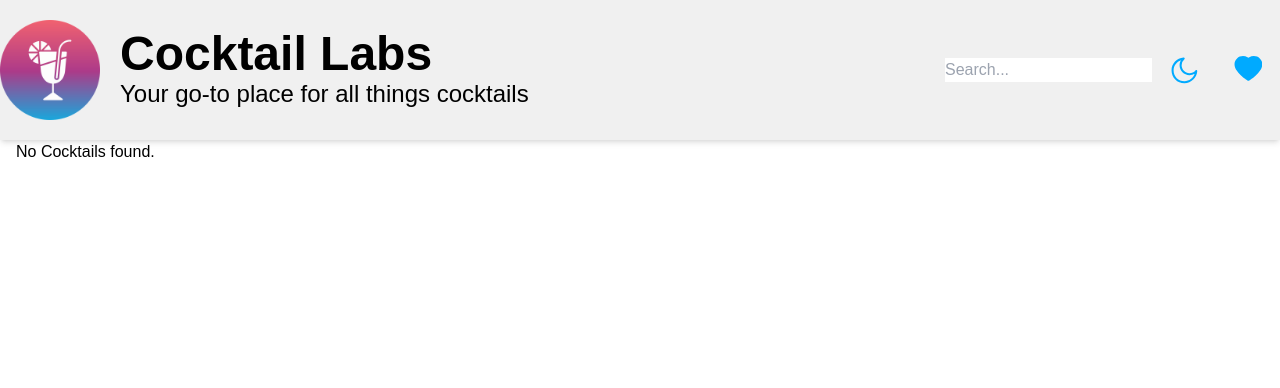
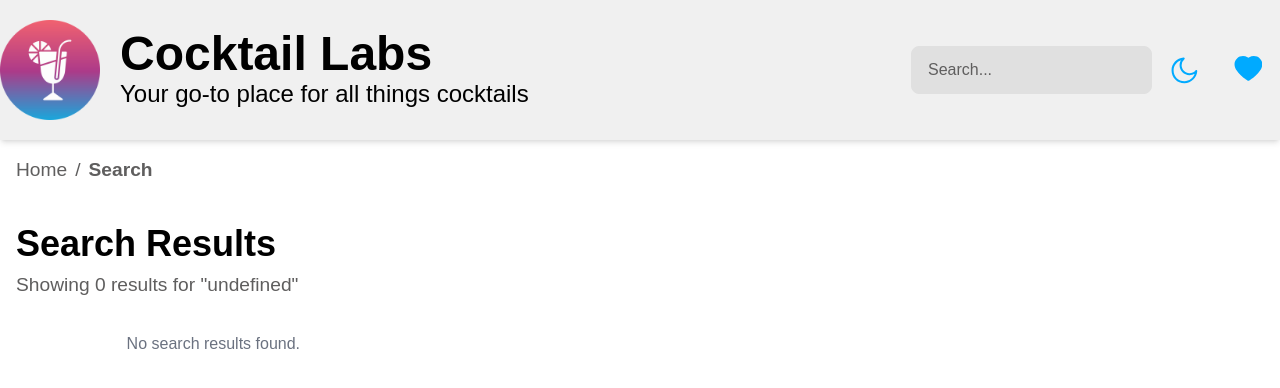
Before and after one commit to shakthisachintha/cocktail-lab, a Next.js app: page /search in a window 1280 px wide. Shown: the top 388 px of the page. Built offline with nearby package versions, Linux system fonts and the light colour scheme.

Commit message:
Page layout modifications and loading skeletons

```diff
--- a/app/components/BreadCrumbs.tsx
+++ b/app/components/BreadCrumbs.tsx
@@ -1,15 +1,32 @@
-import React from 'react'
+import { BreadCrumbPath } from '@/lib/types';
+import Link from 'next/link';
+import React from 'react';
 
-const BreadCrumbs = (items: { items: string[] }) => {
+const BreadCrumbs = ({ items }: { items: BreadCrumbPath[] }) => {
+
+    items.unshift({ label: 'Home', href: '/' });
+
     return (
-        <div className='flex items-center space-x-2 text-gray-500'>
-            {items.items.map((item, idx) => (
-                idx === items.items.length - 1 ?
-                    <div key={`bc-${idx}`} className='font-bold'>{item}</div> :
-                    <div key={`bc-${idx}`}>{item} <span>&#47;</span> </div>
-            ))}
+        <div className="breadcrumbs">
+            {items.map((item, idx) => {
+                const isLast = idx === items.length - 1;
+                return (
+                    <React.Fragment key={`breadcrumb-${idx}`}>
+                        {item.href ? (
+                            <Link href={item.href} className={isLast ? 'font-bold' : ''}>
+                                {item.label}
+                            </Link>
+                        ) : (
+                            <span className={isLast ? 'font-bold' : ''}>
+                                {item.label}
+                            </span>
+                        )}
+                        {isLast ? null : <span>&#47;</span>}
+                    </React.Fragment>
+                );
+            })}
         </div>
-    )
-}
+    );
+};
 
-export default BreadCrumbs
+export default BreadCrumbs;
--- /dev/null
+++ b/app/components/GridContainer.tsx
@@ -0,0 +1,28 @@
+import React from 'react'
+import BreadCrumbs from './BreadCrumbs'
+import { BreadCrumbPath } from '@/lib/types'
+
+interface Props extends React.PropsWithChildren {
+    path: BreadCrumbPath[],
+    title?: string
+    description?: string
+}
+
+const GridContainer = ({ children, path, title, description }: Props) => {
+    return (
+        <div className='grid-container'>
+            <BreadCrumbs items={path} />
+
+            {(title || description) && < div className="flex flex-col">
+                {title && <h1 className="page-title-text">{title}</h1>}
+                {description && <p className="page-desc-text">{description}</p>}
+            </div>}
+
+            <div className='main-grid grid grid-cols-1 sm:grid-cols-2 md:grid-cols-2 lg:grid-cols-3'>
+                {children}
+            </div>
+        </div >
+    )
+}
+
+export default GridContainer
--- a/app/components/SearchBox.tsx
+++ b/app/components/SearchBox.tsx
@@ -17,7 +17,7 @@ export const SearchBox = ({ onChange }: Props) => {
             <input
                 type="text"
                 placeholder="Search..."
-                className="input"
+                className="search-input"
                 onChange={(e) => setSearchTerm(e.target.value)}
                 onKeyDown={(e) => {
                     if (e.key === "Enter" && searchTerm.current) onChange(searchTerm.current);
--- a/app/globals.css
+++ b/app/globals.css
@@ -11,24 +11,48 @@ body {
   --light-dark-background: light-dark(#FFFFFF, #000000);
   --light-dark-bg-shade: light-dark(#F0F0F0, #1A1A1A);
   --light-dark-bg-accent: light-dark(#E0E0E0, #2A2A2A);
+
   --light-dark-text: light-dark(#000000, #FFFFFF);
+  --light-dark-text-accent: light-dark(#5f5e5e, #ababab);
 
   --color-blue: #0077cc;
   --color-blue-light: #00aaff;
+
+  --default-padding: 1rem;
+  --default-margin: 1rem;
+  --default-border-radius: 0.5rem;
+
+  --font-size-small: 0.8rem;
+  --font-size-medium: 1rem;
+  --font-size-large: 1.2rem;
+  --font-size-xlarge: 1.5rem;
+}
+
+.react-loading-skeleton {
+  --base-color: var(--light-dark-bg-shade) !important;
+  --highlight-color: var(--light-dark-bg-accent) !important;
 }
 
 .light-theme {
-  /* forces light color-scheme */
+  /* Forces light color-scheme */
   color-scheme: light;
 }
 
 .dark-theme {
-  /* forces dark color-scheme */
+  /* Forces dark color-scheme */
   color-scheme: dark;
 }
 
+.breadcrumbs {
+  font-size: var(--font-size-large);
+  color: var(--light-dark-text-accent);
+  display: flex;
+  gap: calc(var(--default-margin) / 2);
+  user-select: none;
+}
+
 .favourite-btn {
-  font-size: 2rem;
+  font-size: var(--font-size-xlarge);
   cursor: pointer;
   transition: color 0.3s;
   color: var(--color-blue-light);
@@ -38,11 +62,22 @@ body {
   }
 }
 
+.page-title-text {
+  font-size: calc(var(--font-size-xlarge) * 1.5);
+  font-weight: bold;
+  color: var(--light-dark-text);
+}
+
+.page-desc-text {
+  font-size: var(--font-size-large);
+  color: var(--light-dark-text-accent);
+}
+
 .icon-btn {
   width: 4rem;
   height: 4rem;
   border-radius: 50%;
-  font-size: 1.8rem;
+  font-size: calc(var(--font-size-large) * 1.5);
   cursor: pointer;
   transition: all 0.3s;
   color: var(--color-blue-light);
@@ -59,16 +94,76 @@ body {
 .navbar {
   background-color: var(--light-dark-bg-shade);
   color: var(--light-dark-text);
+  z-index: 100;
+}
 
-  .nav-link-btn {
-    padding: 0.5rem;
-    border-radius: 3rem;
-    background-color: var(--light-dark-bg-accent);
+.search-input {
+  border-radius: var(--default-border-radius);
+  border: 1px solid var(--light-dark-bg-accent);
+  padding: calc(var(--default-padding) / 1.5) var(--default-padding);
+  color: var(--light-dark-text);
+  background-color: var(--light-dark-bg-accent);
+  transition: border-color 0.3s;
+
+  &:focus {
+    outline: none;
+    border-color: var(--color-blue-light);
+  }
+
+  &::placeholder {
+    color: var(--light-dark-text-accent);
+  }
+
+}
+
+.cocktail-card {
+  color: var(--light-dark-text);
+  border-radius: var(--default-border-radius);
+  border: 1px solid var(--light-dark-bg-accent);
+  box-shadow: 0 0 10px rgba(0, 0, 0, 0.1);
+  padding: var(--default-padding);
+
+  .cover-image {
+    height: 20rem;
+    object-fit: cover;
+    border-top-left-radius: var(--default-border-radius);
+    border-top-right-radius: var(--default-border-radius);
+    border-bottom-left-radius: 0;
+    border-bottom-right-radius: 0;
+  }
+
+  .title-text {
     color: var(--light-dark-text);
-    transition: color 0.3s;
+    font-size: var(--font-size-large);
+    font-weight: bold;
+  }
 
-    &:hover {
-      color: var(--color-blue);
-    }
+  .category-text {
+    color: var(--light-dark-text-accent);
+    font-size: var(--font-size-medium);
+    margin: calc(var(--default-margin) / 2) 0;
+  }
+
+  .instruction-text {
+    color: var(--light-dark-text);
+    font-size: var(--font-size-medium);
+    display: -webkit-box;
+    -webkit-line-clamp: 2;
+    line-clamp: 2;
+    -webkit-box-orient: vertical;
+    overflow: hidden;
+    margin: var(--default-margin) 0;
   }
 }
+
+.grid-container {
+  display: flex;
+  flex-direction: column;
+  gap: calc(var(--default-margin) * 2);
+  padding: var(--default-padding) 0;
+
+  .main-grid {
+    gap: calc(var(--default-margin) * 2);
+  }
+
+}
--- a/app/page.tsx
+++ b/app/page.tsx
@@ -1,45 +1,69 @@
 'use client';
-import { Cocktail } from "@/lib/types";
-import { useEffect, useState } from "react";
-import CocktailCardsContainer from "./components/CocktailCardsContainer";
-import { fetchRandomCocktail } from "@/lib/cocktail-db-utils";
+import { useEffect } from 'react';
+import { Cocktail } from '@/lib/types';
+import { fetchRandomCocktail } from '@/lib/cocktail-db-utils';
+import { useInfiniteQuery, useQueryClient } from '@tanstack/react-query';
+import CocktailCard from './components/CocktailCard';
 
-// Async generator function that yields unique cocktails
-async function* uniqueRandomCocktailsGenerator(count: number) {
-  const fetchedIds = new Set<string>();
-  let attempts = 0;
-  const maxAttempts = count * 10;
+const NUMBER_FETCH_ITEMS = 5;
 
-  while (fetchedIds.size < count && attempts < maxAttempts) {
-    attempts++;
-    const cocktail = await fetchRandomCocktail();
-    if (!fetchedIds.has(cocktail.idDrink)) {
-      fetchedIds.add(cocktail.idDrink);
-      yield cocktail;
+export default function Home() {
+  // useInfiniteQuery fetches one cocktail per "page"
+  const queryClient = useQueryClient();
+  const { data, fetchNextPage, isFetchingNextPage } = useInfiniteQuery<Cocktail>({
+    queryKey: ['randomCocktail'],
+    queryFn: async () => {
+      await new Promise<void>(res => setTimeout(() => res(), 1000));
+      return await fetchRandomCocktail();
+    },
+    // We'll use the page count simply to trigger the next page.
+    getNextPageParam: (lastPage, pages) => pages.length + 1,
+    initialPageParam: 1,
+    staleTime: Infinity,             // Keep data fresh indefinitely
+    refetchOnMount: false,           // Do not refetch when remounting
+    refetchOnWindowFocus: false,     // Do not refetch on window focus
+  });
+
+  // Flatten the pages into one list
+  const allCocktails: Cocktail[] = data?.pages || [];
+
+  // Filter out duplicates based on the cocktail's idDrink
+  const uniqueCocktails = allCocktails.filter(
+    (cocktail, index, self) =>
+      index === self.findIndex((c) => c.idDrink === cocktail.idDrink)
+  );
+
+  // If we don't have 5 unique cocktails yet, and we’re not already fetching, trigger the next fetch.
+  useEffect(() => {
+    if (uniqueCocktails.length < NUMBER_FETCH_ITEMS && !isFetchingNextPage) {
+      fetchNextPage();
     }
-    // Optionally, add a small delay between requests to ease server load:
-    await new Promise(resolve => setTimeout(resolve, 500));
-  }
-}
-export default function Home() {
-  const [cocktails, setCocktails] = useState<Cocktail[]>([]);
+  }, [uniqueCocktails, isFetchingNextPage, fetchNextPage]);
 
-  useEffect(() => {
-    const loadCocktails = async () => {
-      // Using for-await-of to iterate over the generator as results become available
-      for await (const cocktail of uniqueRandomCocktailsGenerator(5)) {
-        setCocktails(prev => [...prev, cocktail]);
-      }
-    };
-    loadCocktails();
-  }, []);
+  // Refresh button handler that resets the query, causing it to refetch
+  const handleRefresh = () => {
+    queryClient.resetQueries({ queryKey: ['randomCocktail'] });
+  };
 
   return (
     <div>
-      <div className="flex justify-end items-center">
-        {/* Optionally add a Load More button or similar */}
+      <button
+        onClick={handleRefresh}
+        className="px-4 py-2 bg-blue-500 text-white rounded"
+      >
+        Refresh Cocktails
+      </button>
+      <div className='grid gap-5 grid-cols-1 sm:grid-cols-2 md:grid-cols-2 lg:grid-cols-3'>
+        {uniqueCocktails.map((cocktail: Cocktail) => (
+          <CocktailCard key={cocktail.idDrink} cocktail={cocktail} />
+        ))}
+        {new Array(NUMBER_FETCH_ITEMS - uniqueCocktails.length)
+          .fill(null)
+          .map((_, idx) => (
+            <CocktailCard key={`placeholder-${idx}`} />
+          ))}
       </div>
-      <CocktailCardsContainer data={cocktails} />
+      {isFetchingNextPage && <div>Loading more cocktails...</div>}
     </div>
   );
 }
--- /dev/null
+++ b/app/search/loading.tsx
@@ -0,0 +1,15 @@
+import CocktailCard from "../components/CocktailCard";
+import GridContainer from "../components/GridContainer";
+
+export default function SearchPageLoader() {
+    return (
+        <div>
+            <GridContainer title="Search Results" description="Loading search results..."
+                path={[{ label: "Search" }]}>
+                {new Array(10).fill(null).map((_c, idx) => (
+                    <CocktailCard key={`loading-${idx}`} />
+                ))}
+            </GridContainer>
+        </div >
+    );
+}
--- a/app/search/page.tsx
+++ b/app/search/page.tsx
@@ -1,29 +1,43 @@
 import { Cocktail } from "@/lib/types";
 import CocktailCard from "../components/CocktailCard";
 import { searchCocktails } from "@/lib/cocktail-db-utils";
+import GridContainer from "../components/GridContainer";
 interface SearchPageProps {
   searchParams: Promise<{ s?: string }>;
 }
 
 export default async function SearchPage({ searchParams }: SearchPageProps) {
-  const { s: searchTerm } = await searchParams;
+  const { s } = await searchParams;
+  const searchTerm = s?.trim();
+  let cocktails: Cocktail[] = [];
 
   if (!searchTerm) {
-    return <div>No Cocktails found.</div>;
-  }
-
-  const cocktails = await searchCocktails(searchTerm);
-
-  if (cocktails.length === 0) {
-    return <div>No Cocktails found.</div>;
+    cocktails = [];
+  } else {
+    cocktails = await searchCocktails(searchTerm);
   }
 
   return (
-    <div>
-      <h1>Search Results for: {searchTerm}</h1>
-      {cocktails.map((cocktail: Cocktail) => (
-        <CocktailCard key={cocktail.idDrink} cocktail={cocktail} />
-      ))}
-    </div>
+      <GridContainer title="Search Results" description={`Showing ${cocktails.length} results for "${searchTerm}"`}
+        path={[{ label: "Search" }]}>
+        {cocktails.length > 0 ? cocktails.map((cocktail: Cocktail) => (
+          <CocktailCard key={cocktail.idDrink} cocktail={cocktail} />
+        )) : <NoSearchResults />}
+      </GridContainer>
   );
 }
+
+const NoSearchResults = () =>
+  <div className="text-center text-gray-500">
+    <p>No search results found.</p>
+  </div>;
+
+export async function generateMetadata({ searchParams }: SearchPageProps) {
+  const { s } = await searchParams;
+  const searchTerm = s?.trim();
+
+  return {
+    title: `Search | Cocktail Labs`,
+    description: `Search results for ${searchTerm}.`,
+  };
+}
--- a/lib/types.ts
+++ b/lib/types.ts
@@ -3,4 +3,10 @@ export type Cocktail = {
     strDrink: string
     strDrinkThumb: string
     strCategory: string
+    strInstructions: string
 }
+
+export type BreadCrumbPath = {
+    label: string
+    href?: string
+}
--- a/package.json
+++ b/package.json
@@ -15,7 +15,8 @@
     "@tanstack/react-query": "^5.55.0",
     "next": "15.1.7",
     "react": "^19.0.0",
-    "react-dom": "^19.0.0"
+    "react-dom": "^19.0.0",
+    "react-loading-skeleton": "^3.5.0"
   },
   "devDependencies": {
     "@eslint/eslintrc": "^3",
```
Also changed, not shown: app/components/CocktailCard.tsx (+27 -9 lines), app/components/CocktailCardsContainer.tsx (deleted, +0 -19 lines), app/favourites/page.tsx (+7 -9 lines), 1 other file (tests, documents, lock files or other folders).
